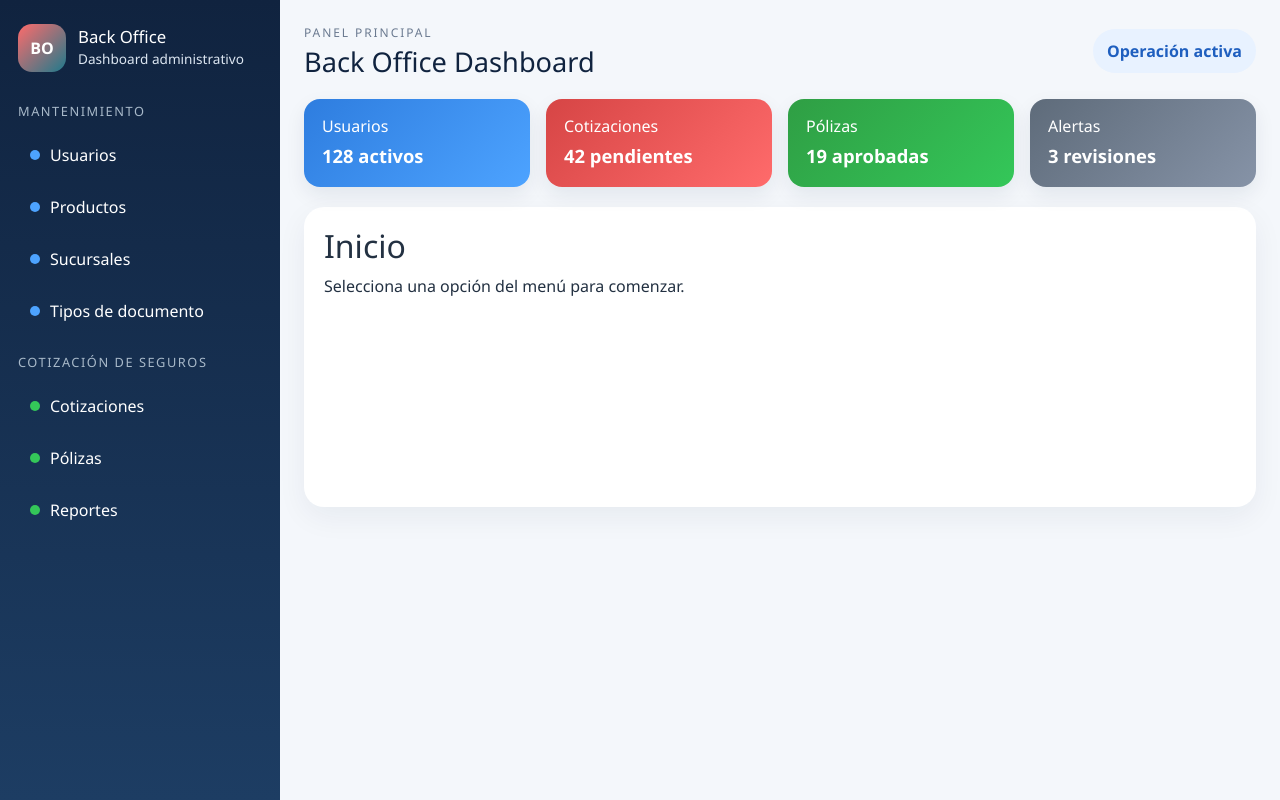
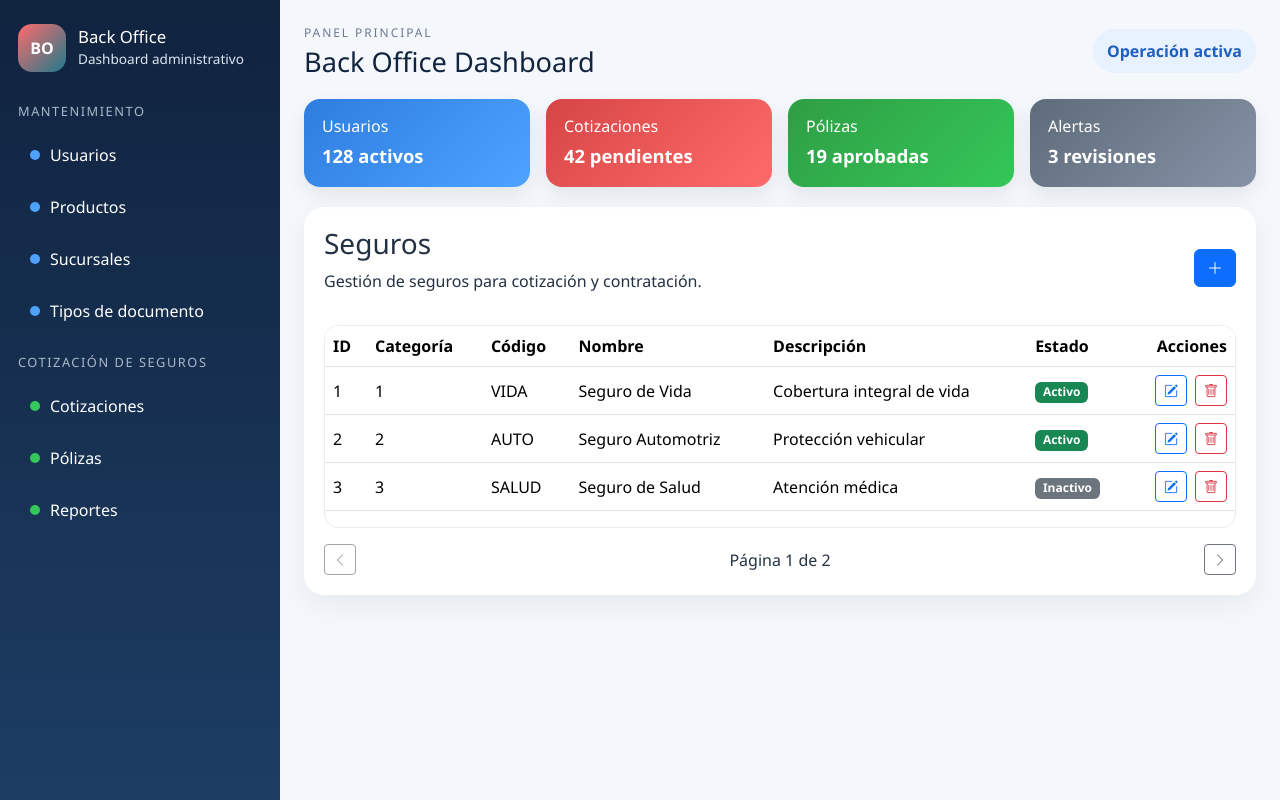
Before and after one commit to PabloFA777/aupad-fronted, an Angular app: page /quotations in a window 1280 px wide. Built offline with nearby package versions, Linux system fonts and the light colour scheme.

Commit message:
desarrolando seguros

```diff
--- a/src/app/app.routes.ts
+++ b/src/app/app.routes.ts
@@ -2,6 +2,7 @@ import { Routes } from '@angular/router';
 import { DashboardShellComponent } from './features/dashboard/components/dashboard-shell/dashboard-shell.component';
 import { HomePageComponent } from './features/dashboard/pages/home/home-page.component';
 import { DocumentTypesListComponent } from './features/maintenance/pages/document-types/document-types-list.component';
+import { InsuranceListComponent } from './features/quotations/pages/insurance/insurance-list.component';
 
 export const routes: Routes = [
   {
@@ -14,8 +15,8 @@ export const routes: Routes = [
       { path: 'maintenance/products', component: HomePageComponent },
       { path: 'maintenance/branches', component: HomePageComponent },
       { path: 'maintenance/document-types', component: DocumentTypesListComponent },
-      { path: 'quotations', component: HomePageComponent },
-      { path: 'quotations/list', component: HomePageComponent },
+      { path: 'quotations', component: InsuranceListComponent },
+      { path: 'quotations/list', component: InsuranceListComponent },
       { path: 'quotations/policies', component: HomePageComponent },
       { path: 'quotations/reports', component: HomePageComponent }
     ]
--- /dev/null
+++ b/src/app/features/quotations/pages/insurance/insurance-form.component.css
@@ -0,0 +1,4 @@
+.modal-backdrop { position: fixed; inset: 0; background: rgba(15, 23, 42, 0.45); display: grid; place-items: center; z-index: 1000; }
+.modal-card { width: min(560px, 92vw); background: #fff; border-radius: 16px; padding: 20px; box-shadow: 0 16px 40px rgba(15, 23, 42, 0.18); }
+.modal-card__header { display: flex; justify-content: space-between; align-items: center; margin-bottom: 12px; }
+.btn-close { border: none; background: transparent; font-size: 1.1rem; }
--- /dev/null
+++ b/src/app/features/quotations/pages/insurance/insurance-form.component.html
@@ -0,0 +1,39 @@
+<div class="modal-backdrop" (click)="close()">
+  <div class="modal-card" (click)="$event.stopPropagation()">
+    <div class="modal-card__header">
+      <h4>{{ item ? 'Editar seguro' : 'Agregar seguro' }}</h4>
+      <button class="btn-close" type="button" (click)="close()" aria-label="Cerrar"></button>
+    </div>
+
+    <form class="row g-3" (ngSubmit)="save()">
+      <div class="col-md-6">
+        <label class="form-label">Categoría ID</label>
+        <input class="form-control" type="number" [(ngModel)]="form.categoriaId" name="categoriaId" required />
+      </div>
+      <div class="col-md-6">
+        <label class="form-label">Código</label>
+        <input class="form-control" [(ngModel)]="form.codigo" name="codigo" required />
+      </div>
+      <div class="col-md-6">
+        <label class="form-label">Nombre</label>
+        <input class="form-control" [(ngModel)]="form.nombre" name="nombre" required />
+      </div>
+      <div class="col-md-6">
+        <label class="form-label">Estado</label>
+        <select class="form-select" [(ngModel)]="form.activo" name="activo">
+          <option [ngValue]="true">Activo</option>
+          <option [ngValue]="false">Inactivo</option>
+        </select>
+      </div>
+      <div class="col-12">
+        <label class="form-label">Descripción</label>
+        <textarea class="form-control" rows="3" [(ngModel)]="form.descripcion" name="descripcion" required></textarea>
+      </div>
+
+      <div class="col-12 d-flex justify-content-end gap-2">
+        <button type="button" class="btn btn-outline-secondary" (click)="close()">Cancelar</button>
+        <button type="submit" class="btn btn-primary">Guardar</button>
+      </div>
+    </form>
+  </div>
+</div>
--- /dev/null
+++ b/src/app/features/quotations/pages/insurance/insurance-form.component.ts
@@ -0,0 +1,43 @@
+import { CommonModule } from '@angular/common';
+import { ChangeDetectionStrategy, Component, EventEmitter, Input, Output } from '@angular/core';
+import { FormsModule } from '@angular/forms';
+import { InsuranceModel } from '../../../../core/models/insurance.model';
+
+@Component({
+  selector: 'app-insurance-form',
+  standalone: true,
+  imports: [CommonModule, FormsModule],
+  templateUrl: './insurance-form.component.html',
+  styleUrl: './insurance-form.component.css',
+  changeDetection: ChangeDetectionStrategy.OnPush
+})
+export class InsuranceFormComponent {
+  @Input() item: InsuranceModel | null = null;
+  @Output() saved = new EventEmitter<InsuranceModel>();
+  @Output() closed = new EventEmitter<void>();
+
+  form: InsuranceModel = {
+    id: 0,
+    categoriaId: 0,
+    codigo: '',
+    nombre: '',
+    descripcion: '',
+    activo: true
+  };
+
+  ngOnChanges() {
+    this.form = this.item ? { ...this.item } : { id: 0, categoriaId: 0, codigo: '', nombre: '', descripcion: '', activo: true };
+  }
+
+  save() {
+    const current = this.form;
+    if (!current.codigo.trim() || !current.nombre.trim() || !current.descripcion.trim()) {
+      return;
+    }
+    this.saved.emit({ ...current, id: current.id || Date.now() });
+  }
+
+  close() {
+    this.closed.emit();
+  }
+}
--- /dev/null
+++ b/src/app/features/quotations/pages/insurance/insurance-list.component.css
@@ -0,0 +1,4 @@
+.card-list { display: flex; flex-direction: column; gap: 16px; }
+.card-list__header { display: flex; justify-content: space-between; align-items: center; }
+.table-wrap { background: #fff; border: 1px solid #e9eef5; border-radius: 14px; overflow: hidden; }
+.pagination-row { display: flex; justify-content: space-between; align-items: center; }
--- /dev/null
+++ b/src/app/features/quotations/pages/insurance/insurance-list.component.html
@@ -0,0 +1,68 @@
+<div class="card-list">
+  <div class="card-list__header">
+    <div>
+      <h3>Seguros</h3>
+      <p>Gestión de seguros para cotización y contratación.</p>
+    </div>
+    <button class="btn btn-primary" (click)="openModal()" title="Agregar">
+      <i class="bi bi-plus-lg"></i>
+    </button>
+  </div>
+
+  <div class="table-wrap">
+    <table class="table table-hover align-middle">
+      <thead>
+        <tr>
+          <th>ID</th>
+          <th>Categoría</th>
+          <th>Código</th>
+          <th>Nombre</th>
+          <th>Descripción</th>
+          <th>Estado</th>
+          <th class="text-end">Acciones</th>
+        </tr>
+      </thead>
+      <tbody>
+        @for (item of paginatedItems(); track item.id) {
+          <tr>
+            <td>{{ item.id }}</td>
+            <td>{{ item.categoriaId }}</td>
+            <td>{{ item.codigo }}</td>
+            <td>{{ item.nombre }}</td>
+            <td>{{ item.descripcion }}</td>
+            <td>
+              <span class="badge" [ngClass]="item.activo ? 'bg-success' : 'bg-secondary'">
+                {{ item.activo ? 'Activo' : 'Inactivo' }}
+              </span>
+            </td>
+            <td class="text-end">
+              <button class="btn btn-sm btn-outline-primary me-2" (click)="edit(item)" title="Editar">
+                <i class="bi bi-pencil-square"></i>
+              </button>
+              <button class="btn btn-sm btn-outline-danger" (click)="remove(item.id)" title="Eliminar">
+                <i class="bi bi-trash"></i>
+              </button>
+            </td>
+          </tr>
+        }
+      </tbody>
+    </table>
+  </div>
+
+  <div class="pagination-row">
+    <button class="btn btn-outline-secondary btn-sm" [disabled]="page() === 1" (click)="prevPage()" title="Anterior">
+      <i class="bi bi-chevron-left"></i>
+    </button>
+    <span>Página {{ page() }} de {{ totalPages() }}</span>
+    <button class="btn btn-outline-secondary btn-sm" [disabled]="page() === totalPages()" (click)="nextPage()" title="Siguiente">
+      <i class="bi bi-chevron-right"></i>
+    </button>
+  </div>
+</div>
+
+<app-insurance-form
+  *ngIf="isModalOpen()"
+  [item]="selectedItem()"
+  (saved)="onSaved($event)"
+  (closed)="closeModal()"
+></app-insurance-form>
--- /dev/null
+++ b/src/app/features/quotations/pages/insurance/insurance-list.component.ts
@@ -0,0 +1,81 @@
+import { CommonModule } from '@angular/common';
+import { ChangeDetectionStrategy, Component, signal } from '@angular/core';
+import { InsuranceFormComponent } from './insurance-form.component';
+import { InsuranceModel } from '../../../../core/models/insurance.model';
+
+@Component({
+  selector: 'app-insurance-list',
+  standalone: true,
+  imports: [CommonModule, InsuranceFormComponent],
+  templateUrl: './insurance-list.component.html',
+  styleUrl: './insurance-list.component.css',
+  changeDetection: ChangeDetectionStrategy.OnPush
+})
+export class InsuranceListComponent {
+  private readonly itemsSignal = signal<InsuranceModel[]>([
+    { id: 1, categoriaId: 1, codigo: 'VIDA', nombre: 'Seguro de Vida', descripcion: 'Cobertura integral de vida', activo: true },
+    { id: 2, categoriaId: 2, codigo: 'AUTO', nombre: 'Seguro Automotriz', descripcion: 'Protección vehicular', activo: true },
+    { id: 3, categoriaId: 3, codigo: 'SALUD', nombre: 'Seguro de Salud', descripcion: 'Atención médica', activo: false },
+    { id: 4, categoriaId: 4, codigo: 'HOGAR', nombre: 'Seguro de Hogar', descripcion: 'Protección del inmueble', activo: true }
+  ]);
+
+  readonly page = signal(1);
+  readonly pageSize = 3;
+  readonly isModalOpen = signal(false);
+  readonly selectedItem = signal<InsuranceModel | null>(null);
+  readonly paginatedItems = signal<InsuranceModel[]>(this.itemsSignal().slice(0, this.pageSize));
+  readonly totalPages = signal(Math.ceil(this.itemsSignal().length / this.pageSize));
+
+  openModal() {
+    this.selectedItem.set(null);
+    this.isModalOpen.set(true);
+  }
+
+  edit(item: InsuranceModel) {
+    this.selectedItem.set(item);
+    this.isModalOpen.set(true);
+  }
+
+  remove(id: number) {
+    this.itemsSignal.update(items => items.filter(item => item.id !== id));
+    this.refreshPage();
+  }
+
+  prevPage() {
+    if (this.page() > 1) {
+      this.page.update(value => value - 1);
+      this.refreshPage();
+    }
+  }
+
+  nextPage() {
+    if (this.page() < this.totalPages()) {
+      this.page.update(value => value + 1);
+      this.refreshPage();
+    }
+  }
+
+  onSaved(item: InsuranceModel) {
+    const current = this.itemsSignal();
+    const exists = current.some(entry => entry.id === item.id);
+    if (exists) {
+      this.itemsSignal.update(items => items.map(entry => entry.id === item.id ? item : entry));
+    } else {
+      this.itemsSignal.update(items => [{ ...item, id: Date.now() }, ...items]);
+    }
+    this.refreshPage();
+    this.closeModal();
+  }
+
+  closeModal() {
+    this.isModalOpen.set(false);
+    this.selectedItem.set(null);
+  }
+
+  private refreshPage() {
+    const start = (this.page() - 1) * this.pageSize;
+    const end = start + this.pageSize;
+    this.paginatedItems.set(this.itemsSignal().slice(start, end));
+    this.totalPages.set(Math.max(1, Math.ceil(this.itemsSignal().length / this.pageSize)));
+  }
+}
```
Also changed, not shown: src/app/core/models/insurance.model.ts (added, +10 -0 lines).
